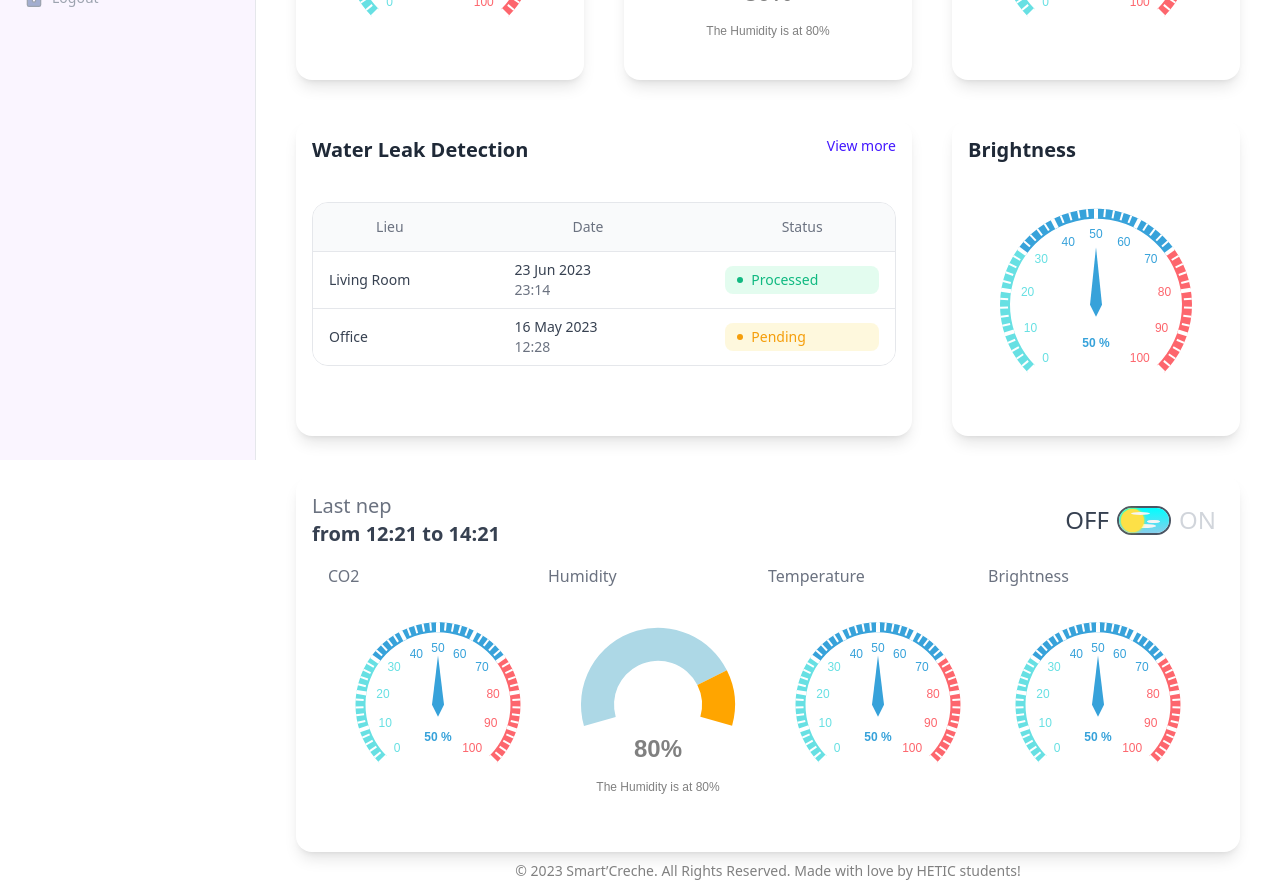
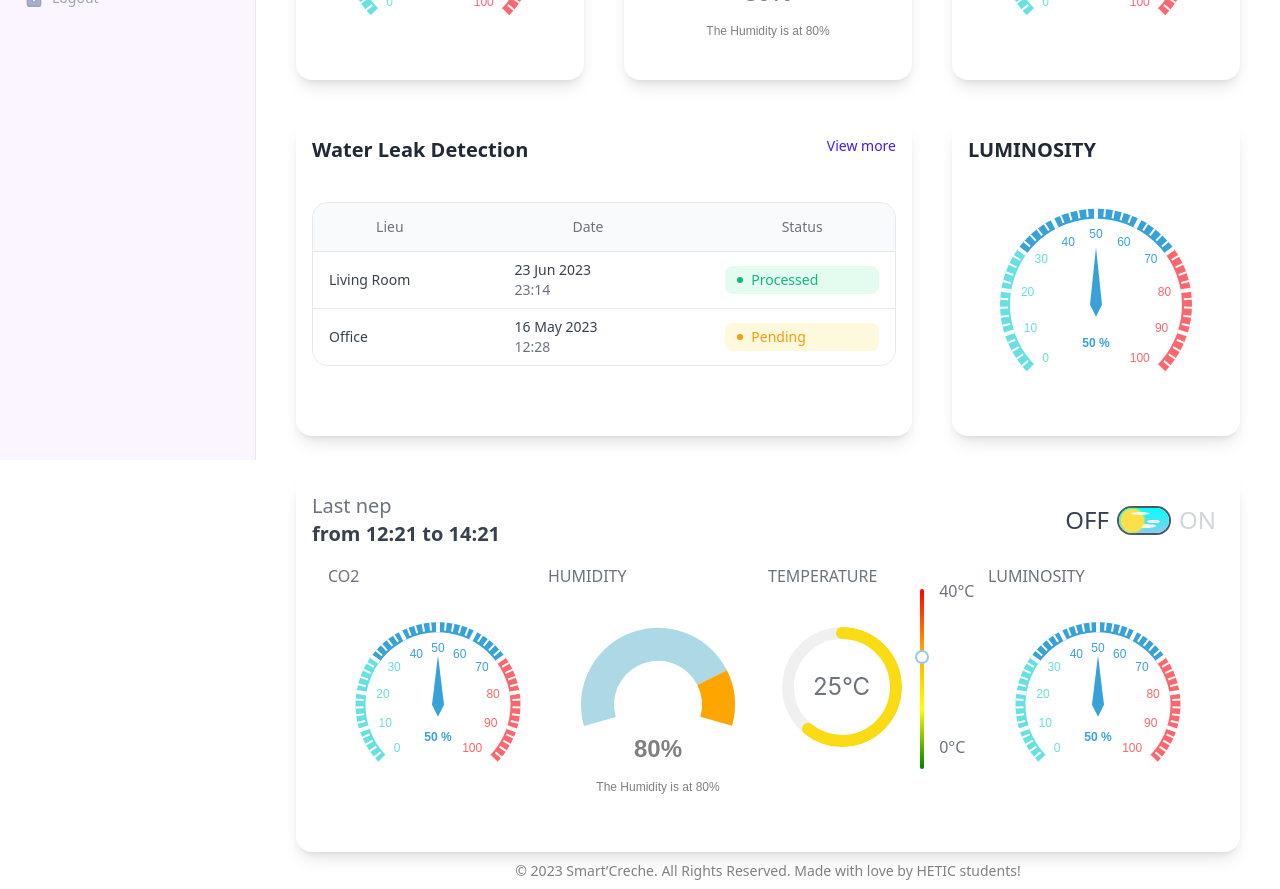
Before and after one commit to NasssDev/Smart-Creche-IoT-Frontend, a React (Vite) app: page /dashboard in a window 1280 px wide. Shown: the part 340-1229 px from the top of the page. Built offline with nearby package versions, Linux system fonts and the light colour scheme.

Commit message:
tiens reewaz

```diff
--- /dev/null
+++ b/src/components/Modal.tsx
@@ -0,0 +1,59 @@
+import {useEffect} from "react";
+import {SensorCardCol3} from "./sensors/SensorCardCol3.tsx";
+
+export const Modal = ({isModalOpen, setIsModalOpen, sensorsData}: {
+    isModalOpen: boolean,
+    setIsModalOpen: any,
+    sensorsData: any[]
+}) => {
+
+    const closeModal = () => {
+        setIsModalOpen(false);
+    };
+
+    useEffect(() => {
+        if (isModalOpen) {
+            document.body.style.overflow = 'hidden';
+        } else {
+            document.body.style.overflow = 'unset';
+        }
+    }, [isModalOpen]);
+
+    return (
+        <div className="relative flex justify-center w-screen">
+            {isModalOpen && (
+                <div
+                    className="fixed inset-0 z-10 overflow-y-auto"
+                    aria-labelledby="modal-title"
+                    role="dialog"
+                    aria-modal="true"
+                >
+                    <div
+                        className="flex items-end justify-center min-w-screen px-4 pt-4 pb-20 text-center sm:block sm:p-0">
+                        <span className="hidden sm:inline-block sm:align-middle sm:h-screen"
+                              aria-hidden="true">&#8203;</span>
+
+                        <div className="fixed inset-0 flex items-center justify-center z-10 overflow-y-auto">
+                            <div className="relative p-10 w-3/4 max-w-3/4 max-h-96 overflow-y-auto bg-white rounded-lg shadow-2xl">
+                                <div className="grid grid-cols-4 gap-6">
+                                        {sensorsData.map((elem,index) => {
+                                            return <SensorCardCol3 key={index} label={elem.sensor_name} toggled={false} sensorsData={sensorsData}/>
+                                        })}
+                                </div>
+
+                                <div className="w-full mt-4 sm:mt-6 sm:-mx-2">
+                                    <button
+                                        onClick={closeModal}
+                                        className="w-full px-4 py-2 text-sm font-medium tracking-wide text-gray-700 capitalize transition-colors duration-300 transform border border-gray-200 rounded-md sm:w-1/2 sm:mx-2 hover:bg-gray-100 focus:outline-none focus:ring focus:ring-gray-300 focus:ring-opacity-40"
+                                    >
+                                        Fermer
+                                    </button>
+                                </div>
+                            </div>
+                        </div>
+                    </div>
+                </div>
+            )}
+        </div>
+    );
+}
--- a/src/components/NepTab.tsx
+++ b/src/components/NepTab.tsx
@@ -19,7 +19,7 @@ export const NepTab = ({label}:{label:string}) => {
                 <Toggle toggled={toggled} onClick={handleClick}/>
             </div>
             <div className={`w-full grid grid-cols-4 p-4 overflow-hidden rounded-2xl ${toggled ? "bg-transparent" : ""}`}>
-                {["CO2", "Humidity", "Temperature", "Brightness"].map((elem, index) => (
+                {["CO2", "HUMIDITY", "TEMPERATURE", "LUMINOSITY"].map((elem, index) => (
                     <SensorCardCol3 key={index} label={elem} toggled={toggled} />
                 ))}
             </div>
--- a/src/components/Yaya.tsx
+++ b/src/components/Yaya.tsx
@@ -1,67 +1,100 @@
-import {useEffect, useRef} from 'react';
-import * as echarts from 'echarts';
-import {EChartsOption} from "echarts";
+import {useState} from 'react';
+import {Progress, Slider} from 'antd';
 
-export const Yaya = () => {
-    const chartRef = useRef<HTMLDivElement>(null);
+const Thermometer = ({temperature, minTemperature, maxTemperature}:{temperature:number,minTemperature:number,maxTemperature:number}) => {
+    const getTemperatureColor = (temperature:number) => {
+        if (temperature >= 30) return '#f5222d'; // Red
+        if (temperature >= 20) return '#fadb14'; // Yellow
+        return '#52c41a'; // Green
+    };
 
-    useEffect(() => {
-        const myChart = echarts.init(chartRef.current as HTMLDivElement);
-        let option:EChartsOption = {};
+    // const getIcon = (temperature) => {
+    //     if (temperature >= 30) return '🔥';
+    //     if (temperature >= 20) return '😅';
+    //     return '😊';
+    // };
 
-        interface DataItem {
-            value: number;
-            groupId: string;
-        }
-        option = {
-            xAxis: {
-                data: ['00', '04', '08', '12', '16', '18']
-            },
-            yAxis: {},
-            dataGroupId: '',
-            animationDurationUpdate: 500,
-            series: {
-                type: 'bar',
-                id: 'sales',
-                data: [
-                    {
-                        value: 6,
-                        groupId: '00'
-                    },
-                    {
-                        value: 2,
-                        groupId: '04'
-                    },
-                    {
-                        value: 5,
-                        groupId: '08'
-                    },
-                    {
-                        value: 3,
-                        groupId: '12'
-                    },
-                    {
-                        value: 5,
-                        groupId: '16'
-                    },
-                    {
-                        value: 8,
-                        groupId: '18'
-                    }
-                ] as DataItem[],
-                universalTransition: {
-                    enabled: true,
-                    divideShape: 'clone'
-                }
-            }
-        };
+    const calculateFillPercentage = (temperature:number, minTemperature:number, maxTemperature:number) => {
+        if (temperature <= minTemperature) return 0;
+        if (temperature >= maxTemperature) return 100;
+        return ((temperature - minTemperature) / (maxTemperature - minTemperature)) * 100;
+    };
 
-        option && myChart.setOption(option);
+    const [currentTemperature, setCurrentTemperature] = useState(temperature);
 
-        return () => {
-            myChart.dispose();
-        };
-    }, []);
+    const handleTemperatureChange = (value:number) => {
+        setCurrentTemperature(value);
+    };
 
-    return <div ref={chartRef} className="w-full h-96 shadow pb-2 border-black rounded-2xl mx-auto"></div>;
+    const fillPercentage = calculateFillPercentage(currentTemperature, minTemperature, maxTemperature);
+    // const temperatureIcon = getIcon(currentTemperature);
+
+    // const gradientColors = {
+    //     green: '#52c41a',
+    //     yellow: '#fadb14',
+    //     orange: '#ff8000',
+    //     red: '#f5222d',
+    //
+    // };
+
+    // const getGradientColor = (percentage: number) => {
+    //     if (percentage) percentage = 2;
+    //     return `linear-gradient(to top, green,yellow,orange,red)`;
+    // };
+
+    // const sliderTrackStyle = {
+    //     background: getGradientColor(fillPercentage),
+    //     height: '180px', // Adjust the slider track height
+    //     borderRadius: '4px', // Adjust the slider track border-radius
+    // };
+    return (
+        <div>
+            <div><span className={`absolute text-gray-500 `}>TEMPERATURE</span></div>
+            <div style={{
+                display: 'flex',
+                flexDirection: 'row',
+                alignItems: 'center',
+                paddingInline: '10px',
+                justifyContent: "space-evenly",
+                paddingTop: "15px",
+                paddingBottom: "15px"
+            }}>
+                <Progress
+                    type="circle"
+                    percent={fillPercentage}
+                    strokeColor={getTemperatureColor(currentTemperature)}
+                    format={() => `${currentTemperature}°C`}
+                    width={120}
+                    strokeWidth={10}
+                    style={{marginTop: '5px'}}
+                />
+                <div style={{display: 'flex'}}>
+                    <div style={{display: 'flex', flexDirection: 'column', alignItems: 'center'}}>
+                        <Slider
+                            vertical
+                            min={minTemperature}
+                            max={maxTemperature}
+                            value={currentTemperature}
+                            onChange={handleTemperatureChange}
+                            style={{height: '180px', marginTop: '10px', marginBottom: '20px'}}
+
+                        />
+                    </div>
+                    <div style={{display: 'flex', height: '100%'}}>
+                        <div style={{
+                            display: 'flex',
+                            flexDirection: 'column',
+                            justifyContent: 'space-between',
+                            height: '180px'
+                        }}>
+                            <span className="text-gray-500">{maxTemperature}°C</span>
+                            <span className="text-gray-500">{minTemperature}°C</span>
+                        </div>
+                    </div>
+                </div>
+            </div>
+        </div>
+    );
 };
+
+export default Thermometer;
--- a/src/components/sensors/Brightness.tsx
+++ b/src/components/sensors/Brightness.tsx
@@ -26,8 +26,8 @@ export const Brightness = ({labelForSiesteTabOnly, toggled: toggled}:{labelForSi
                         },
                     },
                     data: [
-                        { value: 80, name: 'Brightness', itemStyle: {color:'lightblue'} },
-                        { value: 20, name: 'Darkness', itemStyle: {color:'orange'}},
+                        { value: 80, name: 'Humidity', itemStyle: {color:'lightblue'} },
+                        { value: 20, name: 'Dry', itemStyle: {color:'orange'}},
                         {
                             value: 70,
                             name:'brightness',
--- a/src/components/sensors/SensorCard.tsx
+++ b/src/components/sensors/SensorCard.tsx
@@ -10,11 +10,11 @@ export const SensorCard = ({label}: { label: string }) => {
 
     switch (label) {
         case 'CO2' :
-        case 'Brightness':
-        case 'Temperature':
+        case 'LUMINOSITY':
+        case 'TEMPERATURE':
             componentToRender = <SensorCardCol1 label={label} componentChild={<Gauge labelForSiesteTabOnly={""} toggled={false}/>}/>;
             break;
-        case 'Humidity':
+        case 'HUMIDITY':
             componentToRender = <SensorCardCol1 label={label} componentChild={<Brightness  labelForSiesteTabOnly={""} toggled={false}/>}/>;
             break;
         case 'Water Leak Detection':
--- a/src/components/sensors/SensorCardCol3.tsx
+++ b/src/components/sensors/SensorCardCol3.tsx
@@ -1,31 +1,34 @@
 import {Gauge} from "./Gauge.tsx";
 import {Brightness} from "./Brightness.tsx";
 import {SensorCardCol2} from "./SensorCardCol2.tsx";
-import {ErrorPop} from "../responsePopUp/ErrorPop.tsx";
+// import {ErrorPop} from "../responsePopUp/ErrorPop.tsx";
 import {ReactNode, useEffect, useState} from "react";
+import Yaya from "../Yaya.tsx";
 
-export const SensorCardCol3 = ({label, toggled}: { label: string, toggled:boolean }) => {
+export const SensorCardCol3 = ({label, toggled,sensorsData}: { label: string, toggled: boolean,sensorsData:any[] }) => {
 
     const [componentToRender, setComponentToRender] = useState<ReactNode>("");
 
     useEffect(() => {
         switch (label) {
+            case 'TEMPERATURE':
+                setComponentToRender(<Yaya temperature={25} minTemperature={0} maxTemperature={40}/>)
+                break;
             case 'CO2' :
-            case 'Brightness':
-            case 'Temperature':
+            case 'LUMINOSITY':
                 setComponentToRender(<Gauge toggled={toggled} labelForSiesteTabOnly={label}/>);
                 break;
-            case 'Humidity':
+            case 'HUMIDITY':
                 setComponentToRender(<Brightness toggled={toggled} labelForSiesteTabOnly={label}/>);
                 break;
             case 'Water Leak Detection':
                 setComponentToRender(<SensorCardCol2 label={""}/>);
                 break;
             default:
-                setComponentToRender(<div className="relative h-full">
-                    <div className="flex absolute top-0 left-0 h-3/4 w-full justify-center items-center">
-                        <ErrorPop message="An error occured"/></div>
-                </div>);
+                // setComponentToRender(<div className="relative h-full">
+                //     <div className="flex absolute top-0 left-0 h-3/4 w-full justify-center items-center">
+                //         <ErrorPop message="An error occured"/></div>
+                // </div>);
         }
     }, [label]);
 
--- a/src/index.css
+++ b/src/index.css
@@ -257,3 +257,23 @@
     width: 4px;
     transform: translate(-3px, 0);
 }
+
+
+
+/*  *   *   * THERMOMETRE *   *   *  */
+
+.ant-slider-rail {
+    background: linear-gradient(to top, green, yellow,orange,red);
+}
+
+.ant-slider-track {
+    background-color: transparent !important;
+}
+
+.ant-slider-handle, .ant-slider {
+    pointer-events: none;
+}
+
+.ant-progress-text {
+    color:#6b7280 !important;
+}
--- a/src/pages/Dashboard.tsx
+++ b/src/pages/Dashboard.tsx
@@ -7,7 +7,7 @@ export const Dashboard = () => {
             <LabelPage label={"Dashboard"}/>
             <div id="main" className="grid gap-10 grid-cols-3 mt-10">
                 {
-                    ["CO2", "Humidity", "Temperature", "Water Leak Detection", "Brightness", "Last nep"].map((elem,index) => (
+                    ["CO2", "HUMIDITY", "TEMPERATURE", "Water Leak Detection", "LUMINOSITY", "Last nep"].map((elem,index) => (
                         <SensorCard key={index} label={elem} />
                     ))
                 }
--- a/src/pages/logout.tsx
+++ b/src/pages/logout.tsx
@@ -1,4 +1,6 @@
 import {LabelPage} from "../components/LabelPage.tsx";
+import Yaya from "../components/Yaya.tsx";
+// import {Modal} from "../components/Modal.tsx";
 // import DegreeBar from "../components/sensors/DegreeBar.tsx";
 export const Logout = () => {
 
@@ -6,7 +8,7 @@ export const Logout = () => {
         <>
             <LabelPage label={"Logout"}/>
             <div className="flex flex-col h_srceen">
-              {/*<DegreeBar />*/}
+              <Yaya temperature={25} minTemperature={0} maxTemperature={40}/>
             </div>
         </>
     )
```
Also changed, not shown: src/components/InteractivePlan.tsx (+71 -9 lines).
